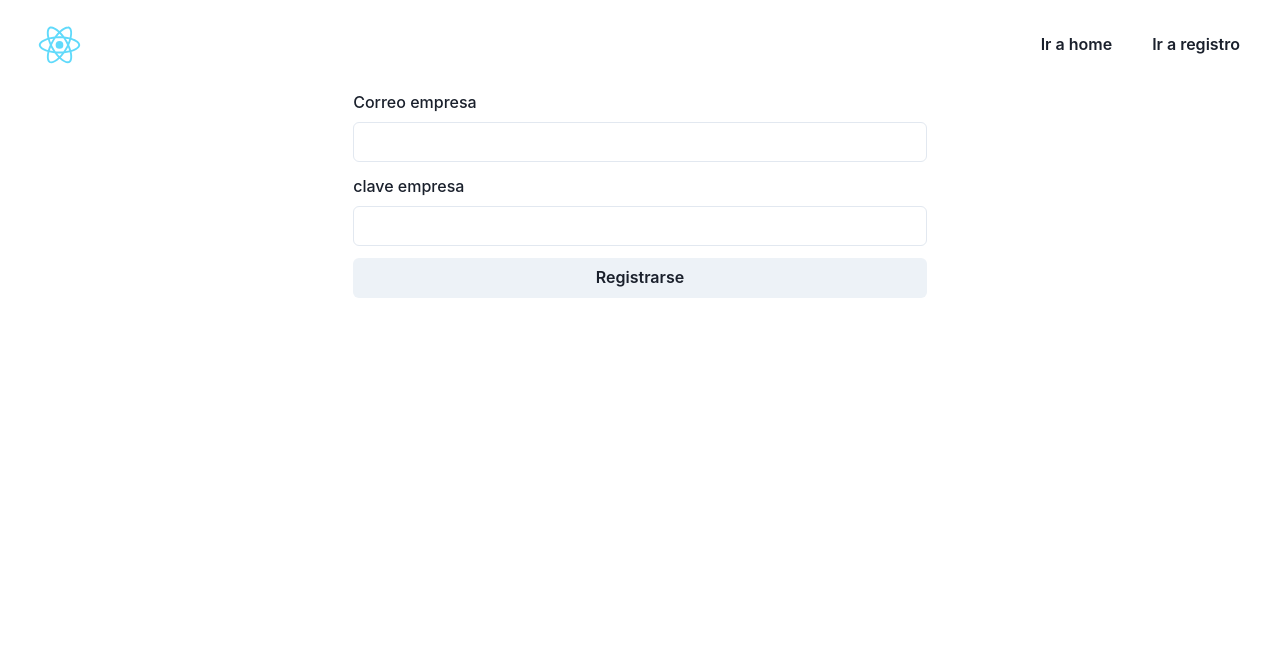
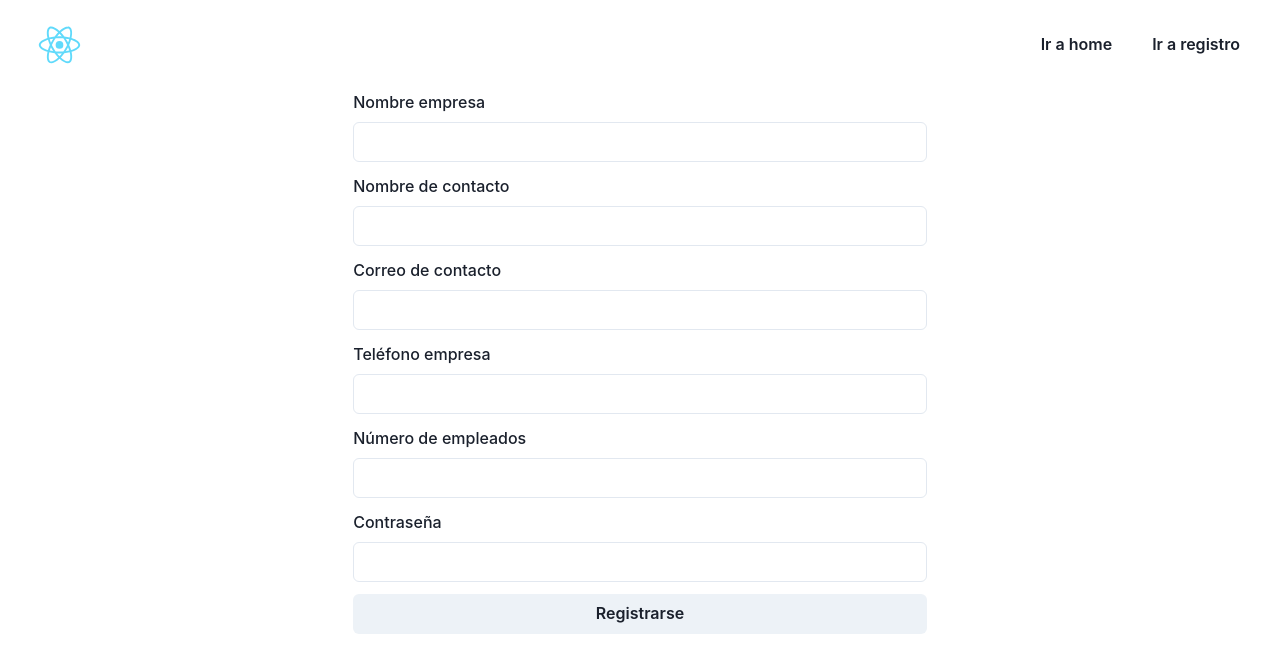
Before and after one commit to lordchitre/sgsst-app, a React (Vite) app: page /register in a window 1280 px wide. Shown: the top 672 px of the page. Built offline with nearby package versions, Linux system fonts and the light colour scheme; no server answers; the database is empty.

Commit message:
feat: :sparkles: add form component and modify firebase hook

```diff
--- a/src/hooks/useFirebase.js
+++ b/src/hooks/useFirebase.js
@@ -1,38 +1,32 @@
 
 import { db, auth } from '../firebaseConfig';
-import { collection, getDocs } from 'firebase/firestore';
+import { collection, getDocs, setDoc, doc } from 'firebase/firestore';
 import { createUserWithEmailAndPassword } from 'firebase/auth';
 
 export function useFirebase(){
 
     async function setAuthToken(email, password){
-        try {
-            const credentials = await createUserWithEmailAndPassword(auth, email, password);
-            const authData = credentials.user;
-            return authData;
-        } catch (e) {
-            return new Error('Some error:', e);
-        }
+        const credentials = await createUserWithEmailAndPassword(auth, email, password);
+        const authData = credentials?.user;
+        return authData;
     }
 
-    async function saveCustomer(){
-
+    async function saveCustomer(props){
+        const result = await setDoc(doc(db, 'customer'), props);
+        return result;
     }
 
     async function getCostumers(){
         const customerCol = collection(db, 'customer');
         const customerSnapshot = await getDocs(customerCol);
         const customerList = customerSnapshot.docs.map(doc => doc.data());
-
         return customerList;
     }
 
     async function setCustomer(props){
-        const { email, password } = props;
-        const authData = await setAuthToken(email, password);
-
-
-        console.log('costumerData:', props);
+        const { companyEmail, password } = props;
+        // const authData = await setAuthToken(companyEmail, password);
+        await setDoc(doc(db, 'customer'), {props});
     }
 
     return {
--- a/src/pages/Register.jsx
+++ b/src/pages/Register.jsx
@@ -1,47 +1,122 @@
+import { useState } from 'react';
 import { useFormik } from 'formik';
 
 import { Container, Grid, Input, FormControl,
     FormLabel,
-    Button
+    Button,
 } from '@chakra-ui/react';
 
 import { useFirebase } from '../hooks/useFirebase';
 
+import * as Yup from 'yup';
+
 const initialProps = {
-    email: '',
+    companyName: '',
+    companyEmail: '',
+    contactName: '',
+    companyPhone: '',
+    companyEmployeeTotal: '',
+    nit: '',
+    address: '',
+    city: '',
+    province: '',
+    economyActivity: '',
     password: '',
     uid: ''
 };
 
+const SignupSchema = Yup.object().shape({
+    companyName: Yup.string()
+    .min(2, 'Too Short!')
+    .max(50, 'Too Long!')
+    .required('Required'),
+    companyEmail: Yup.string().email('Invalid email').required('Required'),
+    contactName: Yup.string()
+    .min(2, 'Too Short!')
+    .max(50, 'Too Long!')
+    .required('Required'),
+    companyPhone: Yup.number()
+    .min(2, 'Too Short!')
+    .required('Required'),
+    companyEmployeeTotal: Yup.number()
+    .min(2, 'Too Short!')
+    .max(50, 'Too Long!')
+    .required('Required'),
+    companyEmployeeTotal: Yup.number()
+    .min(2, 'Too Short!')
+    .max(50, 'Too Long!')
+    .required('Required'),
+    password: Yup.string()
+    .min(8, 'Too Short!')
+    .required('Required')
+    .matches(/[a-zA-Z]/, 'Password can only contain Latin letters.')
+  });
+
 export const Register = () => {
-
+    const [ isLoading, setIsloading ] = useState(false);
     const { setCustomer } = useFirebase();
 
-    const formik = useFormik({
+    const { handleSubmit, handleChange, values, errors, touched } = useFormik({
         initialValues: initialProps,
+        validationSchema: SignupSchema,
         onSubmit: (values) => {
+            setIsloading(true);
             setCustomer(values).then(() => {
-
+                setIsloading(false);
             }).catch(() => {
                 alert("erorr");
+                setIsloading(false);
             });
-
         },
     });
 
   return (
     <Container>
-            <form onSubmit={formik.handleSubmit}>
+            <form onSubmit={handleSubmit}>
                 <Grid gap={3}>
                     <FormControl>
-                        <FormLabel htmlFor="email">Correo empresa</FormLabel>
-                        <Input id="email" type="email"  name="email" value={formik.values.email} onChange={formik.handleChange} />
+                        <FormLabel htmlFor="companyName">Nombre empresa</FormLabel>
+                        <Input id="companyName" type="text"  name="companyName" value={values.companyName} onChange={handleChange} />
+                        {errors.companyName && touched.companyName ? (
+                            <div>{errors.companyName}</div>
+                        ) : null}
                     </FormControl>
                     <FormControl>
-                        <FormLabel htmlFor="password">clave empresa</FormLabel>
-                        <Input id="password" type="text" value={formik.values.password} onChange={formik.handleChange} />
+                        <FormLabel htmlFor="contactName">Nombre de contacto</FormLabel>
+                        <Input id="contactName" type="text" name="contactName" value={values.contactName} onChange={handleChange} />
+                        {errors.contactName && touched.contactName ? (
+                            <div>{errors.contactName}</div>
+                        ) : null}
                     </FormControl>
-                    <Button type="submit">Registrarse</Button>
+                    <FormControl>
+                        <FormLabel htmlFor="companyEmail">Correo de contacto</FormLabel>
+                        <Input id="companyEmail" type="email"  name="companyEmail" value={values.companyEmail} onChange={handleChange} />
+                        {errors.companyEmail && touched.companyEmail ? (
+                            <div>{errors.companyEmail}</div>
+                        ) : null}
+                    </FormControl>
+                    <FormControl>
+                        <FormLabel htmlFor="companyPhone">Teléfono empresa</FormLabel>
+                        <Input id="companyPhone" type="phone" name="companyPhone" value={values.companyPhone} onChange={handleChange} />
+                        {errors.companyPhone && touched.companyPhone ? (
+                            <div>{errors.companyPhone}</div>
+                        ) : null}
+                    </FormControl>
+                    <FormControl>
+                        <FormLabel htmlFor="companyEmployeeTotal">Número de empleados</FormLabel>
+                        <Input id="companyEmployeeTotal" type="number"  name="companyEmployeeTotal" value={values.companyEmployeeTotal} onChange={handleChange} />
+                        {errors.companyEmployeeTotal && touched.companyEmployeeTotal ? (
+                            <div>{errors.companyEmployeeTotal}</div>
+                        ) : null}
+                    </FormControl>
+                    <FormControl>
+                        <FormLabel htmlFor="password">Contraseña</FormLabel>
+                       <Input id="password" type="text" value={values.password} onChange={handleChange} />
+                        {errors.password && touched.password ? (
+                            <div>{errors.password}</div>
+                        ) : null}
+                    </FormControl>
+                    <Button isLoading={isLoading} type="submit">Registrarse</Button>
                 </Grid>
             </form>
     </Container>
```
